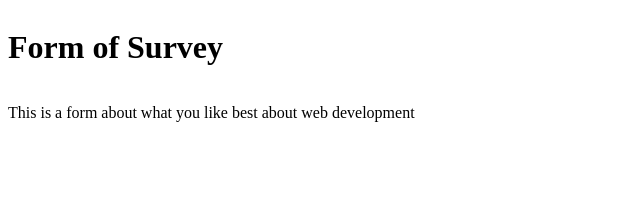
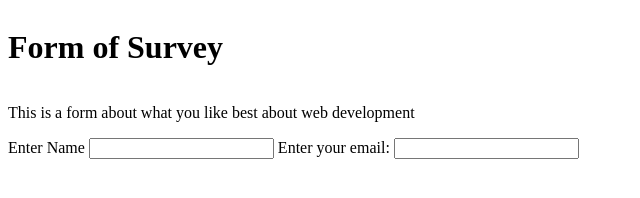
Before and after one commit to petercr/html5-survey-form, a plain HTML site: page index.html in a window 1280 px wide. Shown: the whole page, without its empty margins (0-640 px from the left). Drawn offline with Linux system fonts and the light colour scheme.

Commit message:
completed user stories 4& 5. Need submit button to test 6

```diff
--- a/index.html
+++ b/index.html
@@ -13,6 +13,10 @@
     <p id="description">This is a form about what you like best about web development</p>
 
     <form action="submit" class="survey-form">
+      <label for="">Enter Name</label>
+      <input type="text" name="name" id="name">
+      <label for="">Enter your email:</label>
+      <input type="email" name="email" id="email">
 
     </form>
   </div>
```
